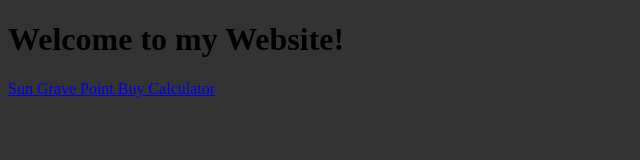
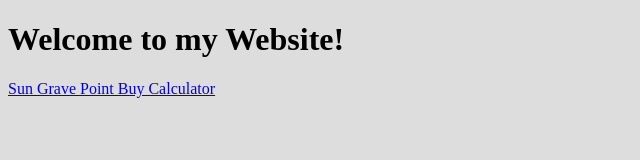
Before and after one commit to blue5112/Sun-Grave-Point-Buy, a plain HTML site: page index.html in a window 1280 px wide. Shown: the whole page, without its empty margins (0-640 px from the left). Drawn offline with Linux system fonts and the light colour scheme.

Commit message:
Update style.css

```diff
--- a/style.css
+++ b/style.css
@@ -1,3 +1,3 @@
 body {
-	background-color:#333;
+	background-color:#ddd;
 }
```
